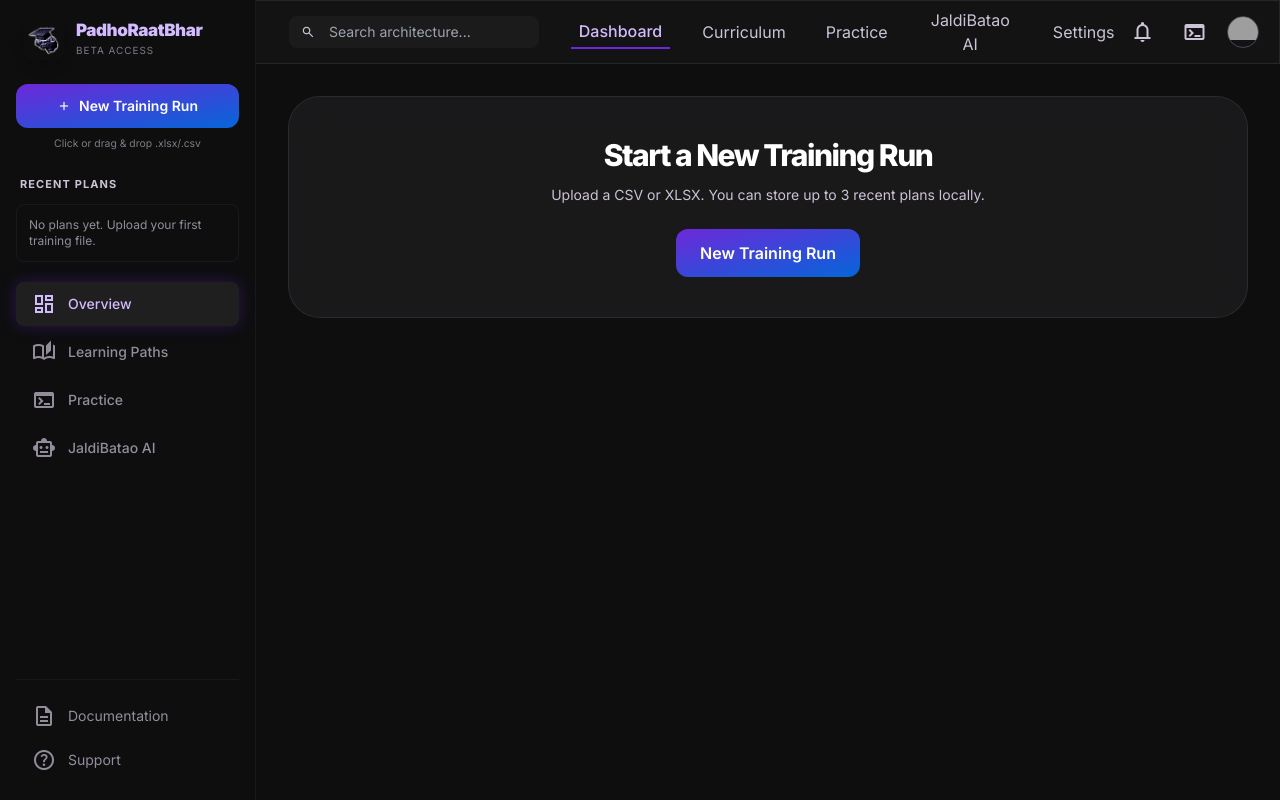
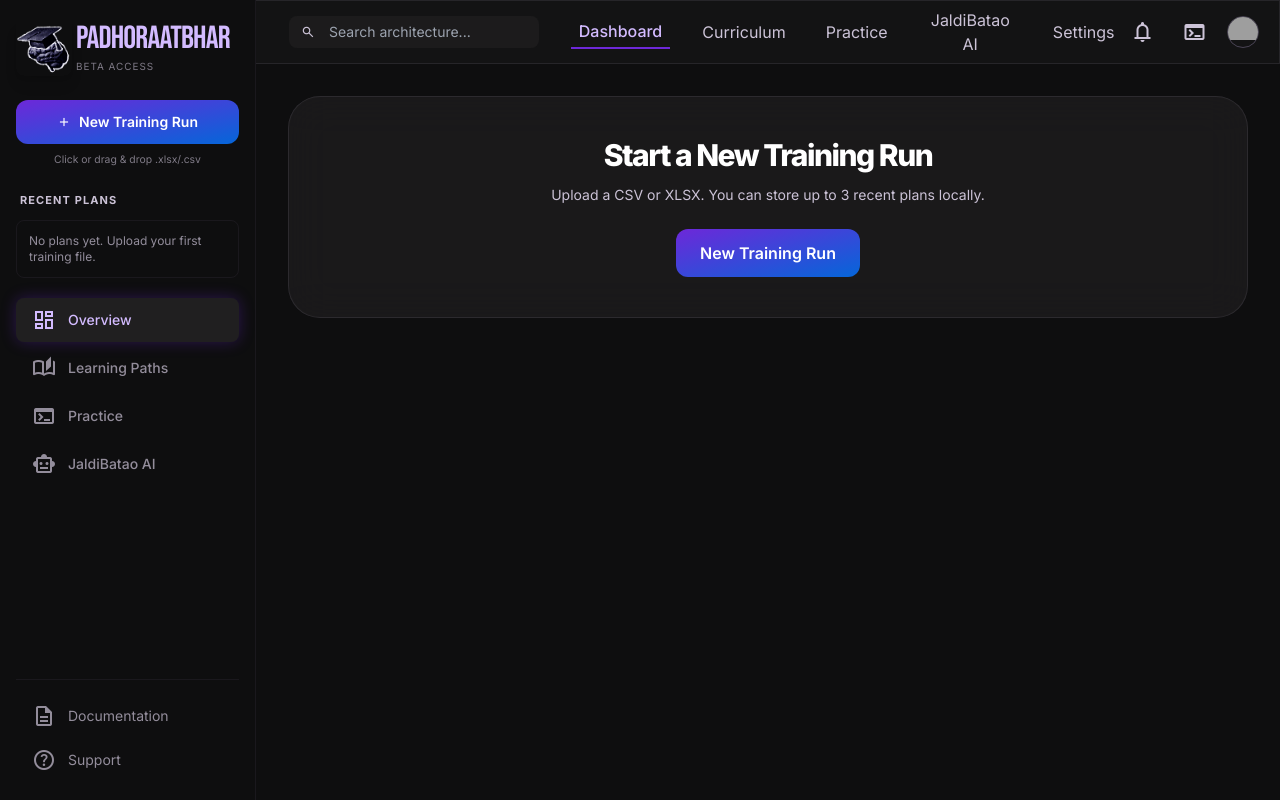
Before and after one commit to Deep-pdf/AI_PadhoRaatBhar, a React (Vite) app in the folder frontend/: page / in a window 1280 px wide. Built offline with nearby package versions, Linux system fonts and the light colour scheme; grey boxes are pictures that could not be loaded.

Commit message:
UI changed

```diff
--- a/frontend/index.html
+++ b/frontend/index.html
@@ -1,15 +1,21 @@
 <!doctype html>
 <html lang="en" class="dark">
+
 <head>
   <meta charset="UTF-8" />
   <link rel="icon" type="image/svg+xml" href="/vite.svg" />
   <meta name="viewport" content="width=device-width, initial-scale=1.0" />
   <title>AI Tracker - Learning Mission</title>
-    <link href="https://fonts.googleapis.com/css2?family=Inter:wght@300;400;500;600;700;800;900&display=swap" rel="stylesheet"/>
-    <link href="https://fonts.googleapis.com/css2?family=Material+Symbols+Outlined:wght,FILL@100..700,0..1&display=swap" rel="stylesheet"/>
+  <link href="https://fonts.googleapis.com/css2?family=Inter:wght@300;400;500;600;700;800;900&display=swap"
+    rel="stylesheet" />
+  <link href="https://fonts.googleapis.com/css2?family=Material+Symbols+Outlined:wght,FILL@100..700,0..1&display=swap"
+    rel="stylesheet" />
+  <link href="https://fonts.googleapis.com/css2?family=Bebas+Neue&display=swap" rel="stylesheet">
 </head>
+
 <body class="bg-[#0E0E0F] text-on-surface selection:bg-primary/30">
   <div id="root"></div>
   <script type="module" src="/src/main.jsx"></script>
 </body>
+
 </html>
--- a/frontend/src/components/Sidebar.jsx
+++ b/frontend/src/components/Sidebar.jsx
@@ -26,13 +26,13 @@
 
     return (
         <aside className="fixed left-0 top-0 h-full w-64 z-40 bg-[#0E0E0F] flex flex-col py-5 px-4 hidden lg:flex border-r border-[#4a4455]/20">
-            <div className="mb-6 px-2">
-                <div className="flex items-center gap-3">
-                    <div className="w-10 h-10 rounded-lg flex items-center justify-center shadow-lg overflow-hidden shrink-0">
-                        <img src={logoPath} alt="PadhoRaatBhar Logo" className="w-full h-full object-contain p-1" />
+            <div className="mb-6 px-0">
+                <div className="flex items-center gap-1">
+                    <div className="w-14 h-14 rounded-lg flex items-center justify-center shadow-lg overflow-hidden shrink-0">
+                        <img src={logoPath} alt="PadhoRaatBhar Logo" className="w-[120%] h-[120%] object-contain" />
                     </div>
                     <div>
-                        <h2 className="text-[17px] font-black text-[#d3bbff] leading-none tracking-tight">PadhoRaatBhar</h2>
+                        <h2 className="text-[32px] font-bebas text-[#d3bbff] leading-none tracking-tight">PadhoRaatBhar</h2>
                         <p className="text-[0.62rem] text-on-surface-variant/60 tracking-widest mt-1 uppercase">Beta Access</p>
                     </div>
                 </div>
--- a/frontend/src/components/TopNav.jsx
+++ b/frontend/src/components/TopNav.jsx
@@ -28,10 +28,10 @@
                 <div className="flex items-center gap-4">
                     {/* Brand — always visible on mobile */}
                     <div className="flex items-center gap-2 lg:hidden">
-                        <div className="w-8 h-8 bg-surface-container rounded-lg flex items-center justify-center shrink-0 overflow-hidden">
-                            <img src={logoPath} alt="PadhoRaatBhar" className="w-full h-full object-contain p-0.5" />
+                        <div className="w-10 h-10 bg-surface-container rounded-lg flex items-center justify-center shrink-0 overflow-hidden">
+                            <img src={logoPath} alt="PadhoRaatBhar" className="w-[120%] h-[120%] object-contain" />
                         </div>
-                        <span className="text-[17px] font-black tracking-tight text-[#d3bbff] leading-none">PadhoRaatBhar</span>
+                        <span className="text-[24px] font-bebas tracking-tight text-[#d3bbff] leading-none">PadhoRaatBhar</span>
                     </div>
 
                     {/* Search — desktop only */}
@@ -115,10 +115,10 @@
                 {/* Drawer header */}
                 <div className="flex justify-between items-center mb-6">
                     <div className="flex items-center gap-2">
-                        <div className="w-8 h-8 bg-surface-container rounded-lg flex items-center justify-center overflow-hidden shrink-0">
-                            <img src={logoPath} alt="PadhoRaatBhar" className="w-full h-full object-contain p-0.5" />
+                        <div className="w-10 h-10 bg-surface-container rounded-lg flex items-center justify-center overflow-hidden shrink-0">
+                            <img src={logoPath} alt="PadhoRaatBhar" className="w-[120%] h-[120%] object-contain" />
                         </div>
-                        <span className="text-[17px] font-black tracking-tight text-[#d3bbff] leading-none">PadhoRaatBhar</span>
+                        <span className="text-[24px] font-bebas tracking-tight text-[#d3bbff] leading-none">PadhoRaatBhar</span>
                     </div>
                     <button
                         id="mobile-menu-close"
--- a/frontend/tailwind.config.js
+++ b/frontend/tailwind.config.js
@@ -60,6 +60,7 @@
         headline: ["Inter", "sans-serif"],
         body: ["Inter", "sans-serif"],
         label: ["Inter", "sans-serif"],
+        bebas: ['Bebas Neue', 'sans-serif'],
       }
     },
   },
```
Lines whose indentation alone changed are shown as unchanged.
